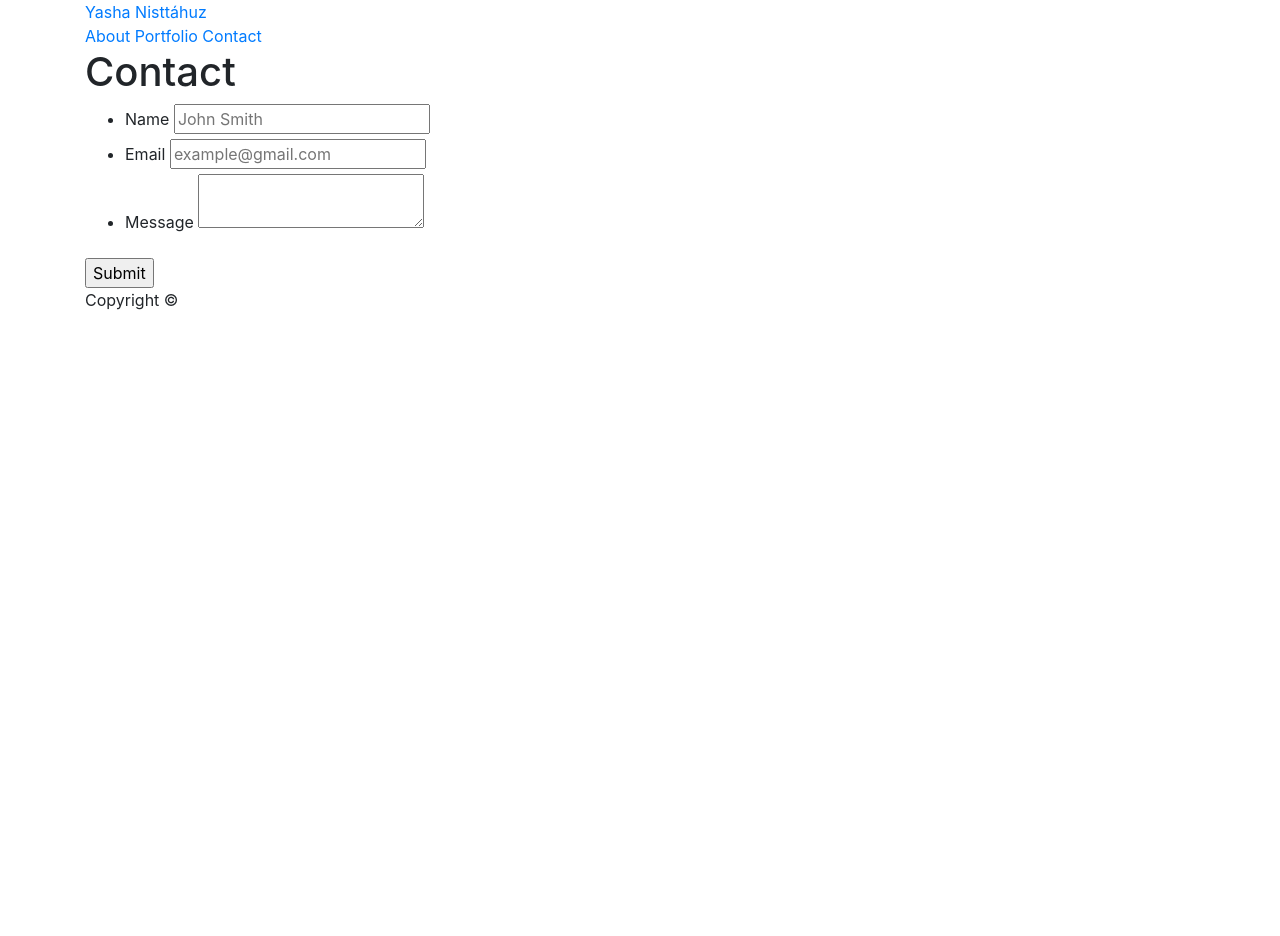
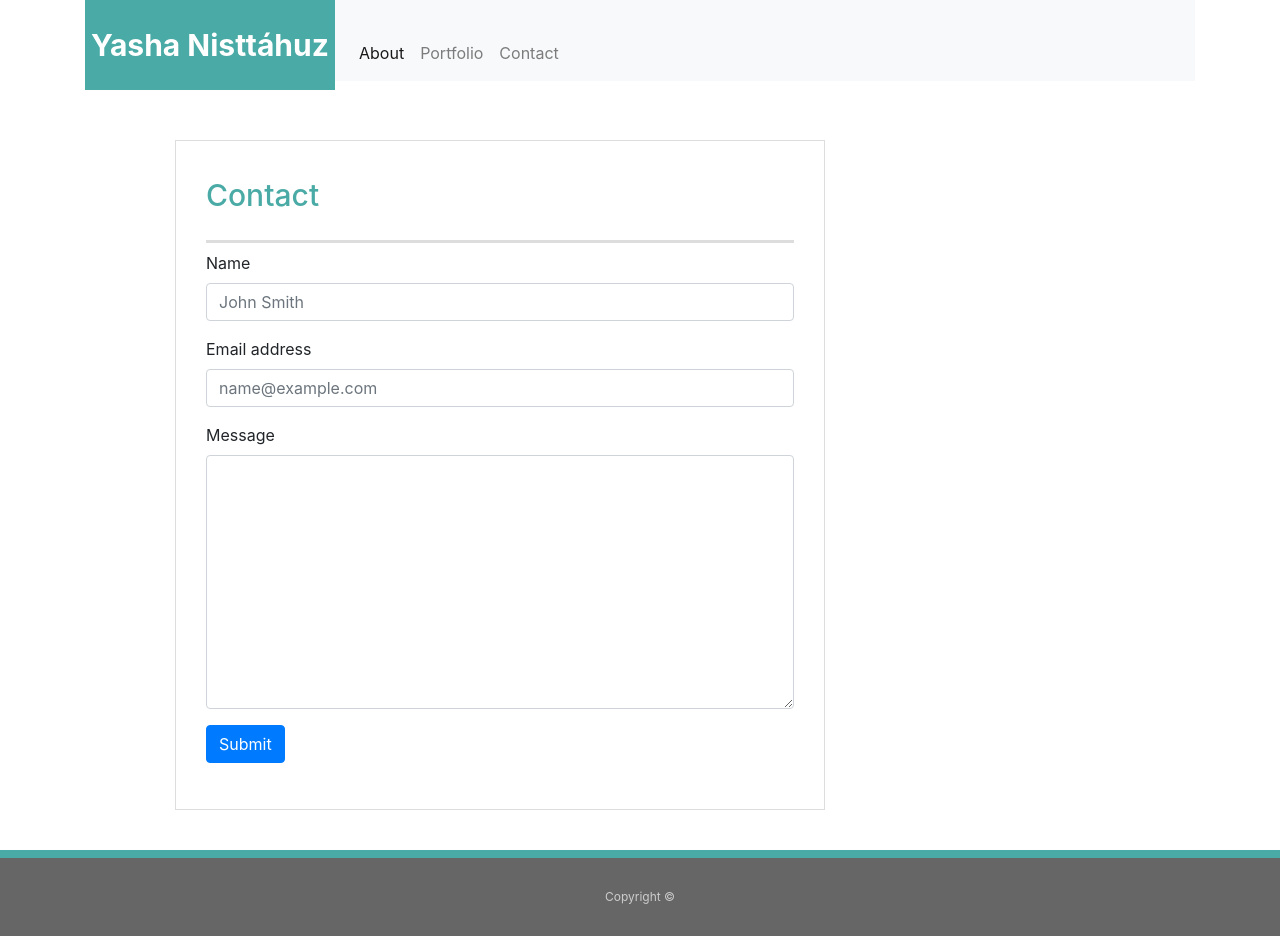
Before and after one commit to yashaleo/Bootstrap-Portfolio, a plain HTML site: page contact.html in a window 1280 px wide. Before the commit the page ends 800 px from the top, so only its background shows below. Drawn offline with nearby package versions, Linux system fonts and the light colour scheme.

Commit message:
changed css to match closer to example, added images from previous Portfolio

```diff
--- a/contact.html
+++ b/contact.html
@@ -11,35 +11,55 @@
 
   <header id="masthead">
     <div class="container">
-      <a href="index.html" id="logo">Yasha Nisttáhuz</a>
-      <nav>
-        <a href="index.html">About</a>
-        <a href="portfolio.html">Portfolio</a>
-        <a href="contact.html">Contact</a>
-      </nav>
+        <a href="index.html" id="logo"
+            style=" float: left; width: 250px; height: 90px; font-size: 30px; font-weight: 700; line-height: 90px; color: #fff; text-align: center; text-decoration: none; background: #4aaaa5;">Yasha
+            Nisttáhuz</a>
+
+        <nav class="navbar navbar-expand-lg navbar-light bg-light">
+            <button class="navbar-toggler" type="button" data-toggle="collapse" data-target="#navbarNav"
+                aria-controls="navbarNav" aria-expanded="false" aria-label="Toggle navigation">
+                <span class="navbar-toggler-icon"></span>
+            </button>
+
+            <div class="collapse navbar-collapse" id="navbarNav" style="float:right ; margin-top: 25px;">
+                <ul class="navbar-nav">
+                    <li class="nav-item active">
+                        <a class="nav-link" href="index.html">About <span class="sr-only">(current)</span></a>
+                    </li>
+                    <li class="nav-item">
+                        <a class="nav-link" href="portfolio.html">Portfolio</a>
+                    </li>
+                    <li class="nav-item">
+                        <a class="nav-link" href="contact.html">Contact</a>
+                    </li>
+                </ul>
+            </div>
+        </nav>
     </div>
-  </header>
+</header>
 
-  <div id="main-container" class="container">
-    <section class="main-section">
-      <h1>Contact</h1>
+<div id="main-container" class="container" style="width: 100%; max-width: 960px; margin: 0 auto; clear: both; padding-top: 50px;">
+  <section class="main-section" style=" width: 100%; max-width: 650px; padding: 30px; margin: 0 0 40px; background: #fff; border: 1px solid #ddd;">
+      <h1 style="color: #4aaaa5; padding-bottom: 20px; font-size: 30px; line-height: 49px; border-bottom: 3px solid #ddd;">Contact</h1>
 
-      <form id="contact-form">
-        <ul>
-          <li>
-            <label for="name">Name</label>
-            <input type="text" id="name" name="name" placeholder="John Smith" required="required">
-          </li>
-          <li>
-            <label for="email">Email</label>
-            <input type="email" id="email" name="email" placeholder="example@gmail.com" required="required">
-          </li>
-          <li>
-            <label for="message">Message</label>
-            <textarea id="message" name="message" required="required"></textarea>
-          </li>
-        </ul>
-        <input type="submit">
+      <form>
+          <div class="form-group">
+              <label for="exampleFormControlInput">Name</label>
+              <input type="name" class="form-control" id="exampleFormControlInput" placeholder="John Smith">
+            </div>
+        <div class="form-group">
+          <label for="exampleFormControlInput1">Email address</label>
+          <input type="email" class="form-control" id="exampleFormControlInput1" placeholder="name@example.com">
+        </div>
+
+        <div class="form-group">
+          <label for="exampleFormControlTextarea1">Message</label>
+          <textarea class="form-control" id="exampleFormControlTextarea1" rows="10"></textarea>
+        </div>
+
+        <div class="form-group">
+            <button type="submit" class="btn btn-primary mb-">Submit</button>
+          </div>
       </form>
 
     </section>
@@ -47,10 +67,11 @@
   </div>
 
   <footer>
-    <div class="container">
-      Copyright &copy;
+    <div class="sticky-bottom"
+        style=" padding: 30px; clear: both; font-size: 12px; color: #fff; color: #ccc; text-align: center; background: #666; border-top: 8px solid #4aaaa5;">
+        Copyright &copy;
     </div>
-  </footer>
+</footer>
 </body>
 
 </html>
```
Also changed, not shown: index.html (+25 -23 lines), portfolio.html (+28 -9 lines), assets/images/Me.jpeg (added), assets/images/Port1.jpg (added), assets/images/Port2.jpg (added), assets/images/Port3.jpg (added), assets/images/Port4.jpg (added), assets/images/Port5.jpg (added), assets/images/cat.jpg (deleted), assets/images/technics-q-c-640-480-1.jpg (deleted), assets/images/technics-q-c-640-480-2.jpg (deleted), assets/images/technics-q-c-640-480-5.jpg (deleted), assets/images/technics-q-c-640-480-7.jpg (deleted), assets/images/technics-q-c-640-480-9.jpg (deleted).
